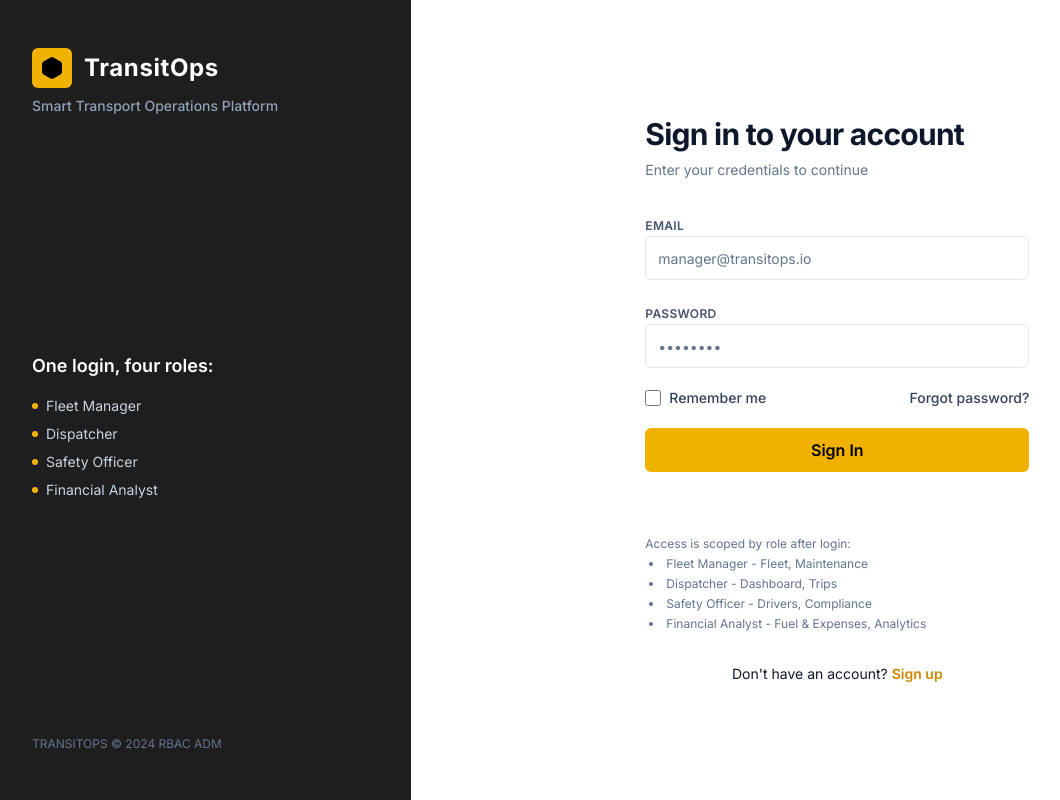
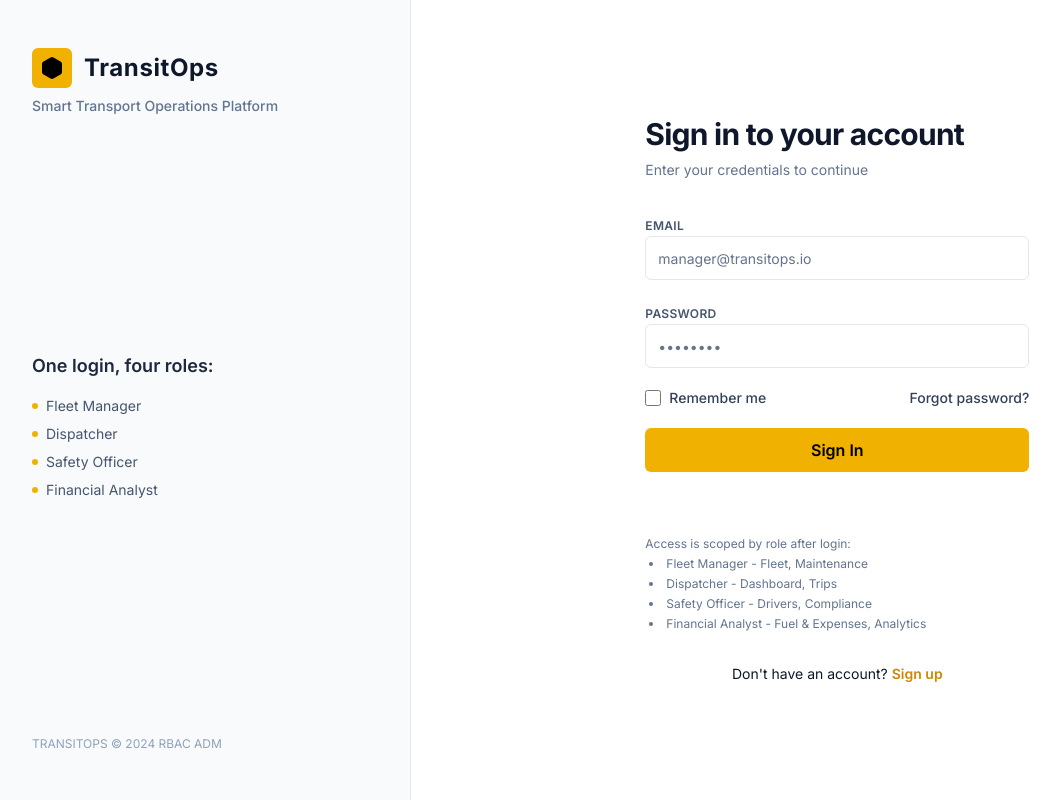
Before and after one commit to PriyanshYawalkar/transitops, a Next.js app: page /login in a window 1280 px wide. Shown: the whole page, without its empty margins (16-1076 px from the left). Built offline with nearby package versions, Linux system fonts and the light colour scheme; no server answers.

Commit message:
style: update login page theme to light mode and enforce light color-scheme across app

```diff
--- a/src/app/(auth)/login/page.tsx
+++ b/src/app/(auth)/login/page.tsx
@@ -39,8 +39,8 @@ export default function LoginPage() {
   return (
     <div className="flex min-h-screen bg-white text-slate-900">
 
-      {/* LEFT PANEL: Dark Theme */}
-      <div className="hidden lg:flex lg:w-1/3 bg-[#1E1E1E] flex-col justify-between p-12 text-white">
+      {/* LEFT PANEL: Light Theme */}
+      <div className="hidden lg:flex lg:w-1/3 bg-slate-50 flex-col justify-between p-12 text-slate-900 border-r border-slate-200">
         <div>
           <div className="flex items-center gap-3 mb-2">
             <div className="bg-yellow-500 p-2 rounded-md">
@@ -48,12 +48,12 @@ export default function LoginPage() {
             </div>
             <h1 className="text-2xl font-bold tracking-wide">TransitOps</h1>
           </div>
-          <p className="text-sm text-slate-400 font-medium">Smart Transport Operations Platform</p>
+          <p className="text-sm text-slate-500 font-medium">Smart Transport Operations Platform</p>
         </div>
 
         <div className="space-y-4">
-          <h3 className="font-semibold text-lg">One login, four roles:</h3>
-          <ul className="space-y-2 text-sm text-slate-300">
+          <h3 className="font-semibold text-lg text-slate-800">One login, four roles:</h3>
+          <ul className="space-y-2 text-sm text-slate-600">
             <li className="flex items-center gap-2"><span className="w-1.5 h-1.5 rounded-full bg-yellow-500" /> Fleet Manager</li>
             <li className="flex items-center gap-2"><span className="w-1.5 h-1.5 rounded-full bg-yellow-500" /> Dispatcher</li>
             <li className="flex items-center gap-2"><span className="w-1.5 h-1.5 rounded-full bg-yellow-500" /> Safety Officer</li>
@@ -61,7 +61,7 @@ export default function LoginPage() {
           </ul>
         </div>
 
-        <div className="text-xs text-slate-500">
+        <div className="text-xs text-slate-400">
           TRANSITOPS © 2024 RBAC ADM
         </div>
       </div>
--- a/src/app/globals.css
+++ b/src/app/globals.css
@@ -19,6 +19,7 @@
 }
 
 :root {
+  color-scheme: light;
   --background: #ffffff;
   --foreground: #0f172a;
 
--- a/src/app/layout.tsx
+++ b/src/app/layout.tsx
@@ -16,8 +16,8 @@ export default function RootLayout({
   children: React.ReactNode;
 }>) {
   return (
-    <html lang="en" suppressHydrationWarning>
-      <body className={`${inter.className} bg-white text-slate-900 overflow-hidden`}>
+    <html lang="en" className="light" style={{ colorScheme: 'light' }}>
+      <body className={`${inter.className} min-h-screen bg-white text-slate-900 antialiased`}>
         <AuthProvider>
           {children}
         </AuthProvider>
```
